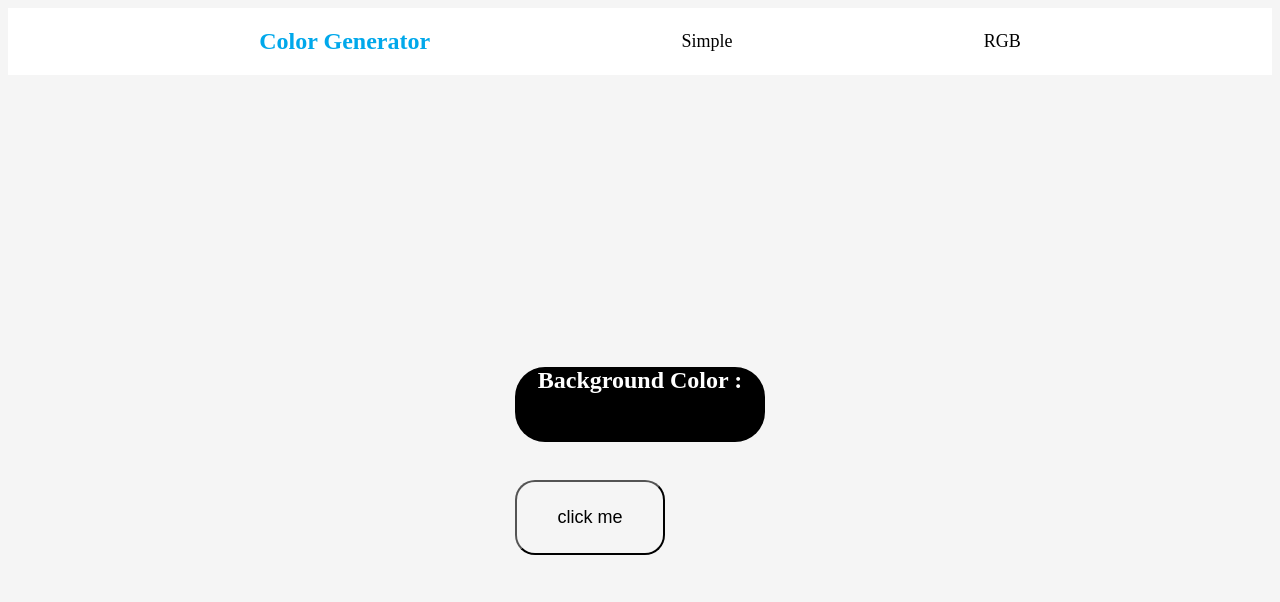
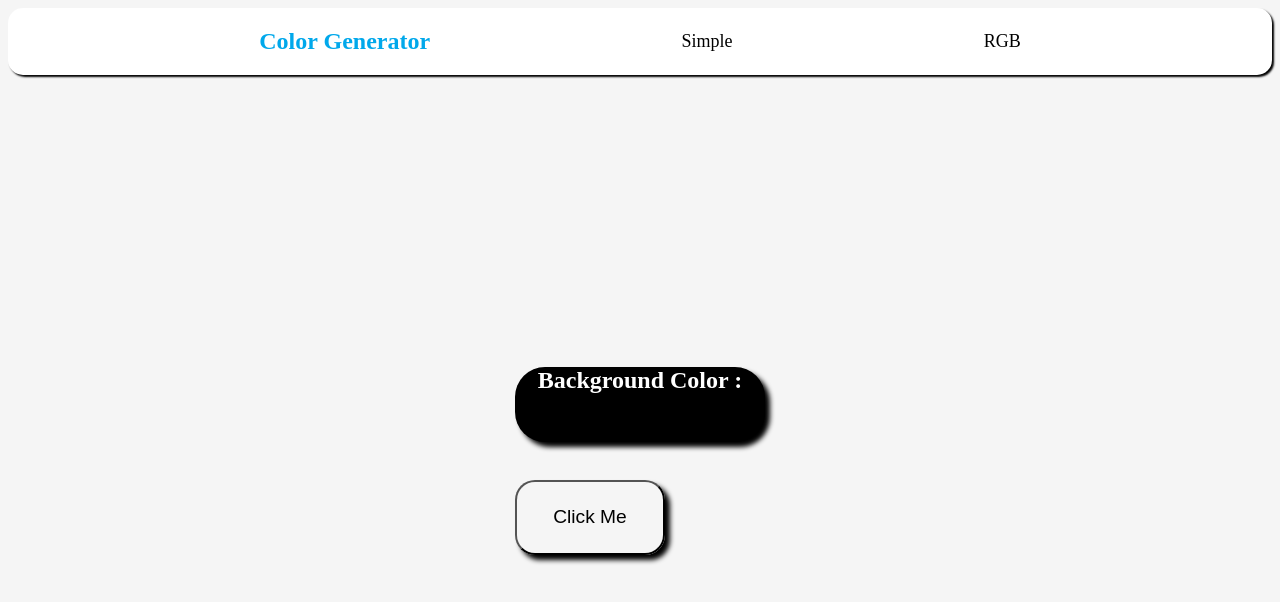
Before and after one commit to CurtWal/Random-Background-color, a plain HTML site: page simple.html in a window 1280 px wide. Drawn offline with Linux system fonts and the light colour scheme.

Commit message:
added more colors to simple and some box shodows

```diff
--- a/apps.js
+++ b/apps.js
@@ -2,7 +2,7 @@
 console.log('working');
 
 // making an array with color names
-const bgColors = ["Lightblue", "Blue", "Orange", "Yellow", "Purple", "Grey", "Lightblue", "Green", "Yellowgreen","Pink","Red", "Lawngreen","Lightcoral"];
+const bgColors = ["Mediumvioletred","Mediumaquamarine","Mediumorchid","Mistyrose","Midnightblue","Fuchsia","HotPink","Pink","Lime","BlueViolet","Teal","Brown","Aquamarine","Lightblue", "Blue", "Orange", "Yellow", "Purple", "Grey", "Lightblue", "Green", "Yellowgreen","Pink","Red", "Lawngreen","Lightcoral"];
 
 // grabbing the .color id from the html doc
 const color = document.querySelector(".color");
--- a/simple.html
+++ b/simple.html
@@ -17,7 +17,7 @@
         <div class="Generator">
         <h2 id="color">Background Color : <br> <span class="color"></span></h2>
         <br>
-        <button class="generate" id="generate">click me</button>
+        <button class="generate" id="generate">Click Me</button>
 </body>
 <script src="apps.js"></script>
 </html>
--- a/style.css
+++ b/style.css
@@ -9,6 +9,8 @@ body{
     align-items: center;
     justify-content: space-evenly;
     background-color: white;
+    box-shadow: 2px 2px 2px black;
+    border-radius: 15px;
 }
 #title{
     color: hsl(197, 100%, 46%);
@@ -42,6 +44,7 @@ main {
     height: 75px;
     width: 250px;
     border-radius: 30px;
+    box-shadow: 5px 5px 5px black;
     text-align: center;
 }
 .generate{
@@ -49,8 +52,9 @@ main {
     height: 75px;
     width: 150px;
     border-radius: 20px;
+    box-shadow: 5px 5px 5px black;
     color: black;
-    font-size: large;
+    font-size: larger;
 }
 .generate:hover{
     background-color: black;
```
Also changed, not shown: app.js (+4 -4 lines), rgb.html (+1 -1 lines).
